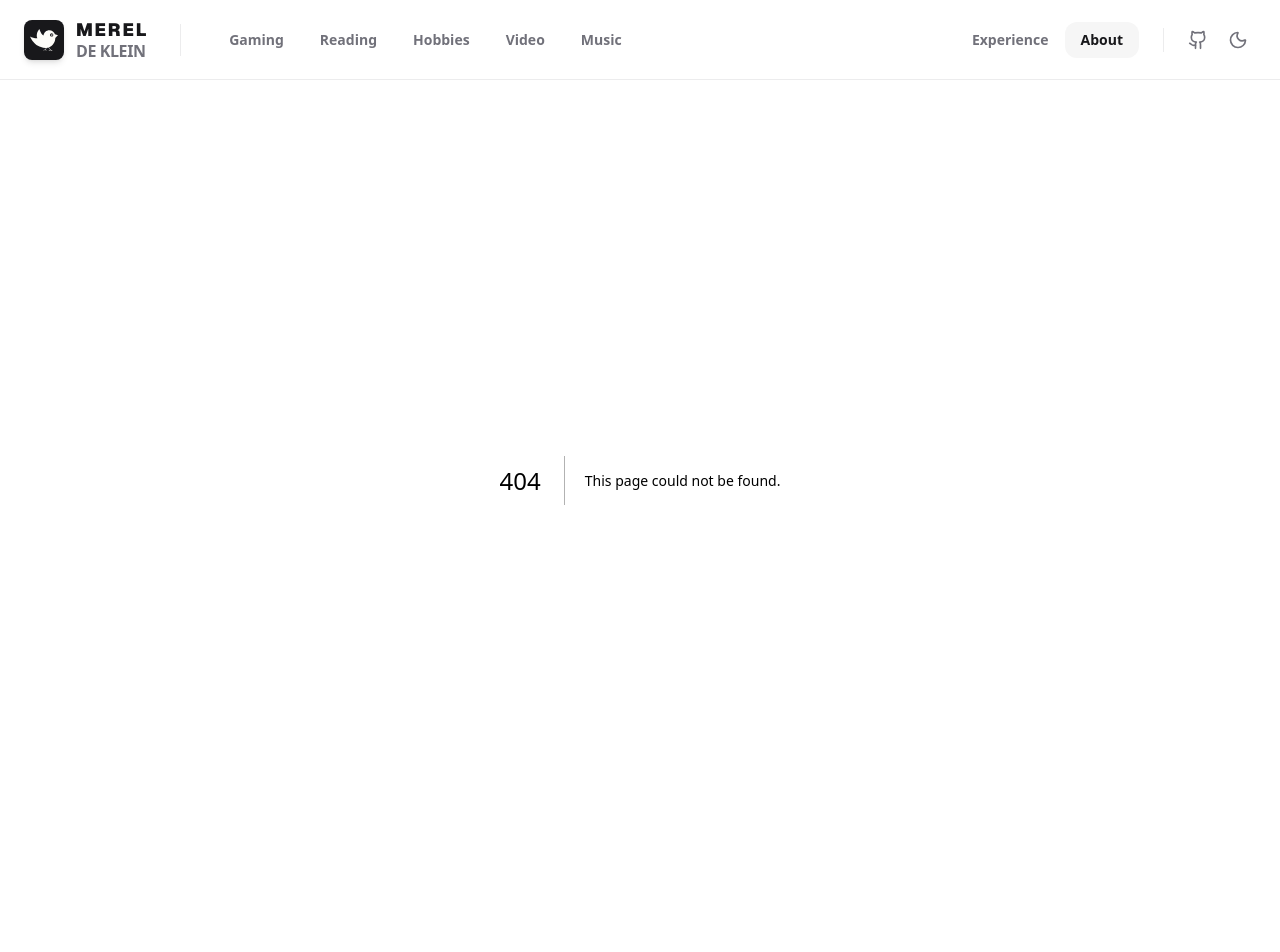
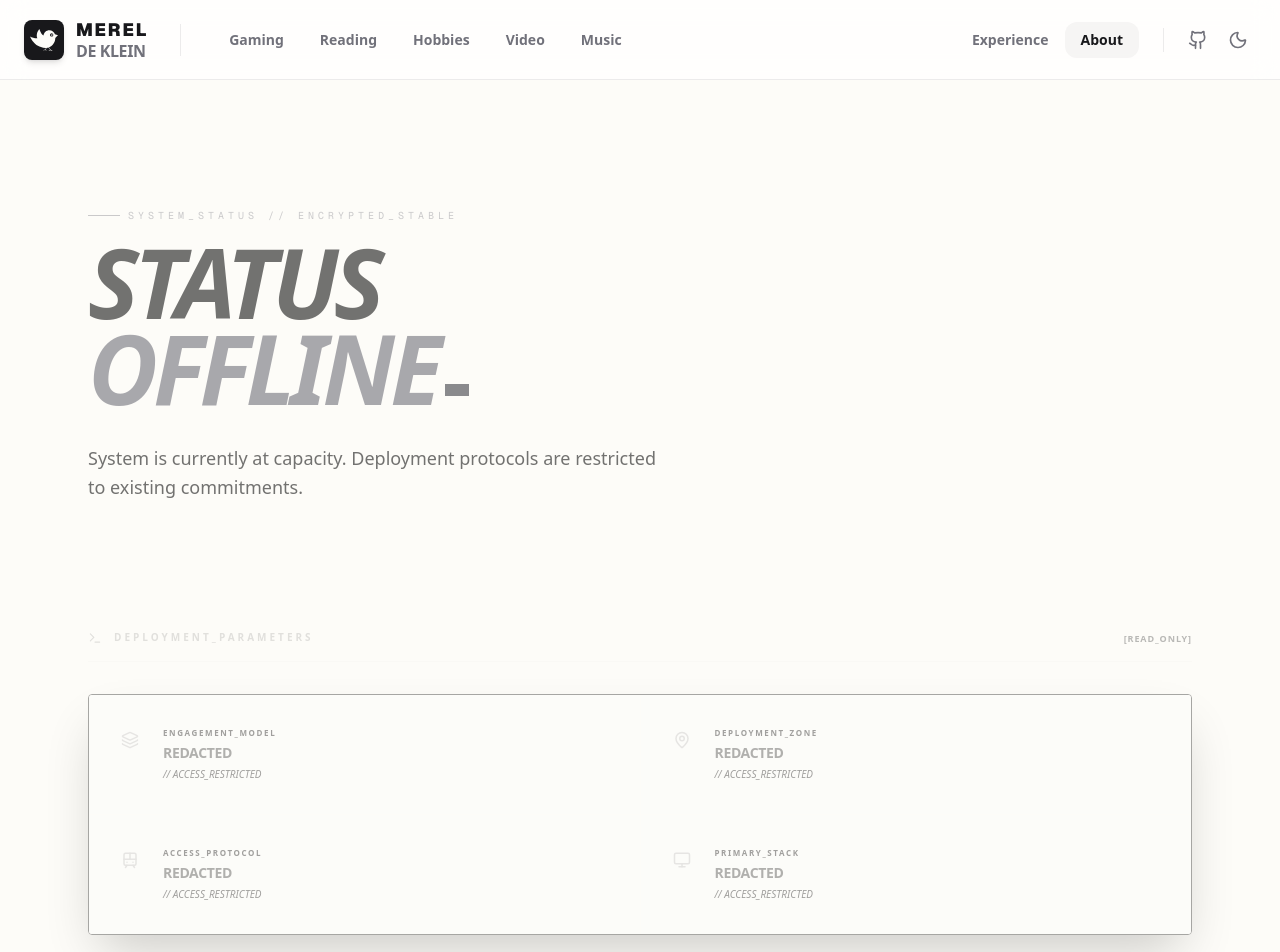
Before and after one commit to merel-de-klein/merel.me, a Next.js app: page /hire in a window 1280 px wide. Before the commit this address had no page. Shown: the top 952 px of the page. Built offline with nearby package versions, Linux system fonts and the light colour scheme.

Commit message:
Add hire  page

```diff
--- /dev/null
+++ b/src/app/hire/page.tsx
@@ -0,0 +1,138 @@
+import { AboutBriefSection } from '@/components/sections/AboutBriefSection';
+import { ContactSection } from '@/components/sections/ContactSection';
+import { CurrentPositionSection } from '@/components/sections/CurrentPositionSection';
+import { hiringStatus } from '@/constants/site';
+import { HiringStatus } from '@/enums/hiring';
+import { Layers, MapPin, Monitor, Terminal, Train } from 'lucide-react';
+
+export default function HirePage() {
+  const status = hiringStatus;
+  const isLooking = status === HiringStatus.LOOKING;
+  const isLocked = status === HiringStatus.UNAVAILABLE;
+
+  const theme = {
+    color: isLocked ? 'text-zinc-500' : (isLooking ? 'text-featured' : 'text-highlight'),
+    border: isLocked ? 'border-zinc-800' : (isLooking ? 'border-featured/20' : 'border-highlight/20'),
+    bg: isLocked ? 'bg-zinc-900/20' : (isLooking ? 'bg-featured/5' : 'bg-highlight/5'),
+    label: isLocked ? 'SYSTEM_STATUS // ENCRYPTED_STABLE' : (isLooking ? 'SYSTEM_QUERY // PRIORITY_ACQUISITION' : 'SYSTEM_QUERY // HIRING_PARAMETERS'),
+    cursor: isLocked ? 'bg-zinc-700 animate-none' : 'bg-current animate-pulse'
+  };
+
+  return (
+    <main className="min-h-screen pt-32 pb-20 bg-background">
+      <div className="max-w-6xl mx-auto px-6 space-y-32">
+        <header className={`max-w-3xl space-y-4 transition-all duration-1000 ${isLocked ? 'opacity-60' : 'opacity-100'}`}>
+          <div className={`flex items-center gap-2 ${theme.color} opacity-60`}>
+            <div className="h-[1px] w-8 bg-current" />
+            <span className="text-[10px] font-mono uppercase tracking-[0.4em]">
+              {theme.label}
+            </span>
+          </div>
+
+          <h1 className="text-6xl md:text-8xl font-black uppercase tracking-tighter italic leading-[0.9]">
+            {isLocked ? 'Status' : (isLooking ? 'Active' : 'Open')}
+            <br />
+            <span className={theme.color}>
+              {isLocked ? 'Offline' : 'Inquiry'}
+              <span className={`inline-block w-[0.25em] h-[0.12em] ml-2 mb-[0.1em] align-baseline ${theme.cursor}`} />
+            </span>
+          </h1>
+
+          <p className="max-w-xl text-lg text-muted-foreground font-medium pt-4 leading-relaxed">
+            {isLocked
+              ? "System is currently at capacity. Deployment protocols are restricted to existing commitments."
+              : (isLooking
+                  ? "Prioritizing immediate role acquisition; Open to new projects in the Randstad area."
+                  : "Available for technical discussion and talent inquiries regarding high-impact frontend roles.")
+            }
+          </p>
+        </header>
+
+        <section className={`space-y-8 transition-opacity ${isLocked ? 'opacity-40 grayscale pointer-events-none' : 'opacity-100'}`}>
+          <div className="flex justify-between items-end border-b border-border/40 pb-4">
+             <div className="flex items-center gap-3 opacity-30">
+              <Terminal size={14} />
+              <h2 className="text-[10px] font-black uppercase tracking-[0.3em]">
+                Deployment_Parameters
+              </h2>
+            </div>
+            {isLocked && <span className="text-[9px] font-bold text-zinc-600 uppercase tracking-widest">[READ_ONLY]</span>}
+          </div>
+
+          <div className={`grid grid-cols-1 md:grid-cols-2 gap-px bg-border/10 border ${theme.border} rounded-sm overflow-hidden shadow-2xl shadow-black/50`}>
+            <RequirementRow
+              icon={<Layers size={18} />}
+              label="Engagement_Model"
+              value="Long-term Product"
+              desc="Deep-cycle ownership"
+              themeColor={theme.color}
+              isLocked={isLocked}
+            />
+            <RequirementRow
+              icon={<MapPin size={18} />}
+              label="Deployment_Zone"
+              value="Randstad / Utrecht"
+              desc="Localized search circuit"
+              themeColor={theme.color}
+              isLocked={isLocked}
+            />
+            <RequirementRow
+              icon={<Train size={18} />}
+              label="Access_Protocol"
+              value="Public Transport"
+              desc="NS/OV high-frequency"
+              themeColor={theme.color}
+              isLocked={isLocked}
+            />
+            <RequirementRow
+              icon={<Monitor size={18} />}
+              label="Primary_Stack"
+              value="Frontend Arch"
+              desc="React & TypeScript systems"
+              themeColor={theme.color}
+              isLocked={isLocked}
+            />
+          </div>
+        </section>
+
+        <CurrentPositionSection index={1} />
+
+        <AboutBriefSection index={2} />
+
+        <ContactSection index={3} />
+      </div>
+    </main>
+  );
+}
+
+interface RowProps {
+  icon: React.ReactNode;
+  label: string;
+  value: string;
+  desc: string;
+  themeColor: string;
+  isLocked: boolean;
+}
+
+function RequirementRow({ icon, label, value, desc, themeColor, isLocked }: RowProps) {
+  return (
+    <div className={`flex items-start justify-between p-8 bg-background transition-colors ${isLocked ? 'cursor-not-allowed' : 'hover:bg-white/[0.01]'}`}>
+      <div className="flex items-start gap-6">
+        <div className={`${themeColor} opacity-40 transition-opacity pt-1`}>
+          {icon}
+        </div>
+        <div className="space-y-1">
+          <span className="text-[8px] font-black uppercase tracking-[0.2em] text-muted-foreground/40 block">
+            {label}
+          </span>
+          <span className={`text-sm font-bold uppercase tracking-tight block ${isLocked ? 'text-zinc-700' : 'text-foreground/90'}`}>
+            {isLocked ? "REDACTED" : value}
+          </span>
+          <span className="text-[10px] text-muted-foreground/40 italic font-medium block">
+            // {isLocked ? "ACCESS_RESTRICTED" : desc}
+          </span>
+        </div>
+      </div>
+    </div>
+  );
+}
```
